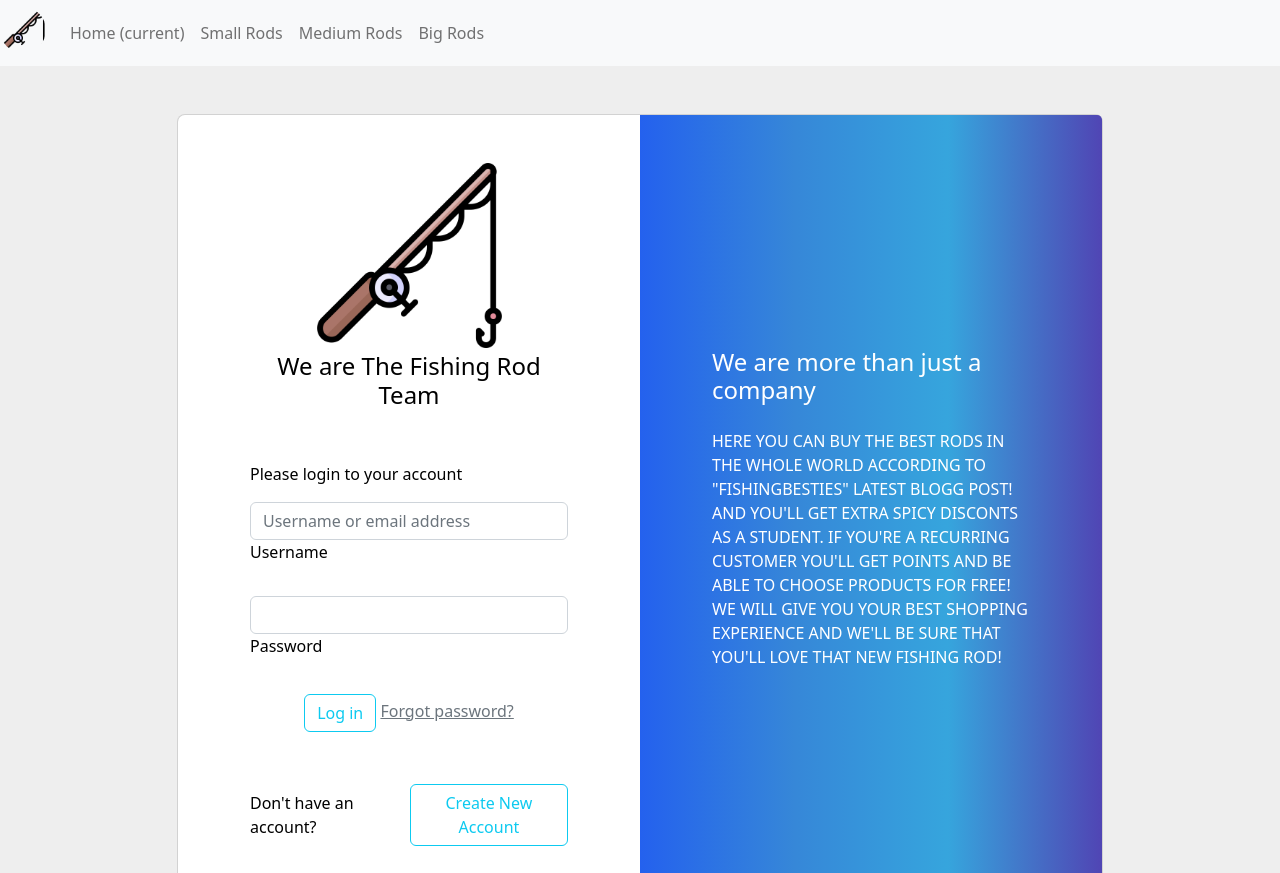
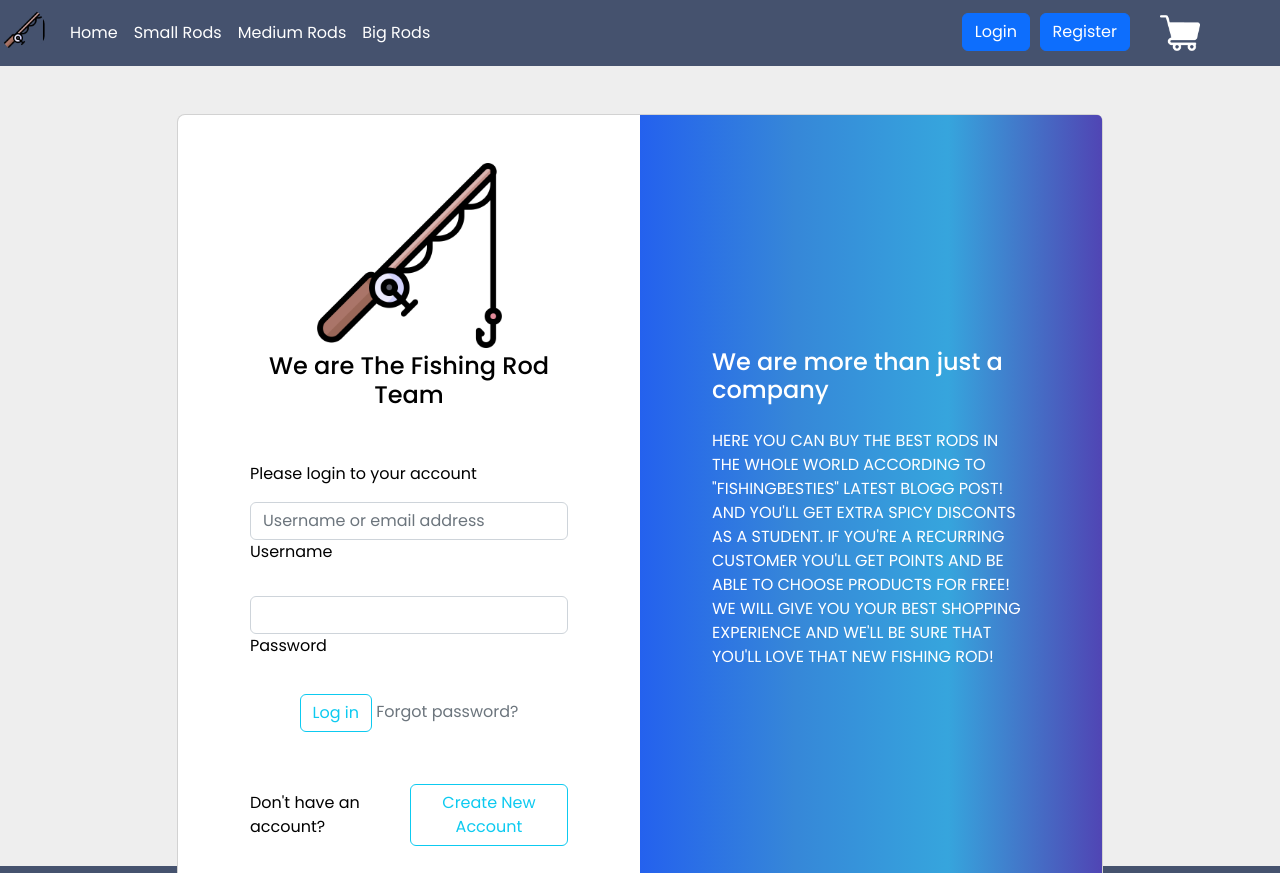
Before and after one commit to PalmEver/Webbdesign-och-anv-ndarupplevelser, a website: page LoginPage.html in a window 1280 px wide. Shown: the top 873 px of the page. Drawn offline with nearby package versions, Linux system fonts and the light colour scheme.

Commit message:
updated nav for login and register

```diff
--- a/LoginPage.html
+++ b/LoginPage.html
@@ -1,18 +1,19 @@
 <!doctype html>
 <html lang="en">
-    <head>
-        <meta charset="utf-8">
-        <meta name="viewport" content="width=device-width, initial-scale=1">
-        <title>Bootstrap demo</title>
-        <link rel="stylesheet" href="stylesheet.css">
-        <link href="https://cdn.jsdelivr.net/npm/bootstrap@5.2.2/dist/css/bootstrap.min.css" rel="stylesheet" integrity="sha384-Zenh87qX5JnK2Jl0vWa8Ck2rdkQ2Bzep5IDxbcnCeuOxjzrPF/et3URy9Bv1WTRi" crossorigin="anonymous">
+  <head>
+    <meta charset="utf-8">
+    <meta name="viewport" content="width=device-width, initial-scale=1">
+    <title>Bootstrap demo</title>
+     <link href="https://cdn.jsdelivr.net/npm/bootstrap@5.2.2/dist/css/bootstrap.min.css" rel="stylesheet" integrity="sha384-Zenh87qX5JnK2Jl0vWa8Ck2rdkQ2Bzep5IDxbcnCeuOxjzrPF/et3URy9Bv1WTRi" crossorigin="anonymous">
+     <link rel="stylesheet" href="stylesheet.css">
+
     </head>
   <body>
 
     <!--Navbar start-->
     <nav class="navbar navbar-expand-lg navbar-light bg-light">
       <a class="navbar-brand" href="#"><div class="logo-image">
-        <img src="assets/fishing-rod.png" class="img-fluid">
+        <img src="assets/fishing-rod.png" class="img-fluid" >
   </div> </a>
 
       <button class="navbar-toggler" type="button" data-toggle="collapse" data-target="#navbarNav" aria-controls="navbarNav" aria-expanded="false" aria-label="Toggle navigation">
@@ -21,17 +22,25 @@
       <div class="collapse navbar-collapse" id="navbarNav">
         <ul class="navbar-nav">
           <li class="nav-item active">
-            <a class="nav-link" href="#">Home <span class="sr-only">(current)</span></a>
+            <a class="nav-link" href="HomePage.html">Home <span class="sr-only"></span></a>
           </li>
           <li class="nav-item">
-            <a class="nav-link" href="#">Small Rods</a>
+            <a class="nav-link" href="ProductPage3.html">Small Rods</a>
           </li>
           <li class="nav-item">
-            <a class="nav-link" href="#">Medium Rods</a>
+            <a class="nav-link" href="ProductPage2.html">Medium Rods</a>
           </li>
           <li class="nav-item">
-            <a class="nav-link" href="#">Big Rods</a>
+            <a class="nav-link" href="ProductPage.html">Big Rods</a>
           </li>
+          <div class="kalle-knapp"><li><button type="button" onclick="window.location.href='RegisterPage.html'" class="btn btn-primary">Register</button></li></div>
+        </li>
+        <div class="kalle-login"><li><button type="button" onclick="window.location.href='LoginPage.html'" class="btn btn-primary">Login</button></li></div>
+          <div class="cart-container">
+          <li class="nav-item">
+            <img src="assets/shopping-cart.png" href="Checkout.html" class="cart-logo" width="40px" height="40px">
+          </li>
+        </div>
         </ul>
       </div>
     </nav>
```
Also changed, not shown: RegisterPage.html (+15 -6 lines).
